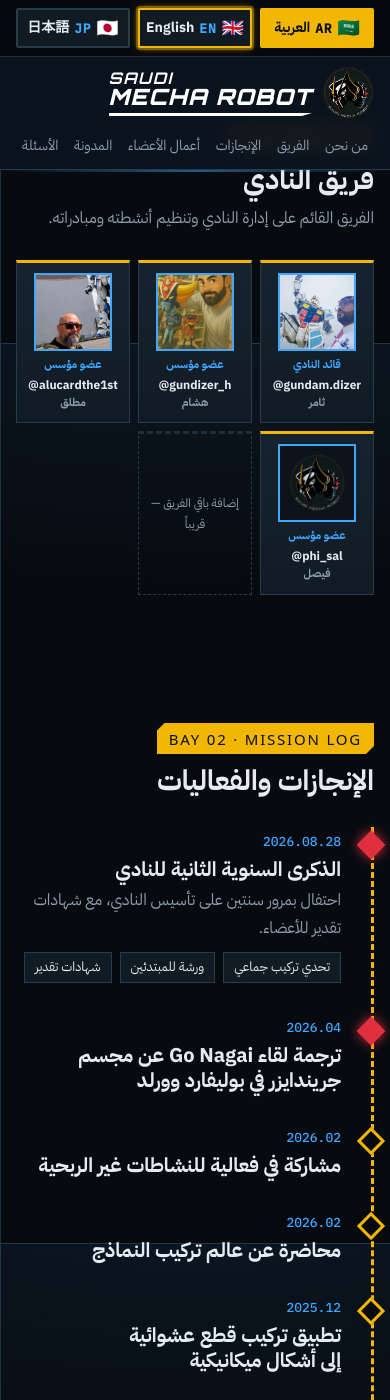
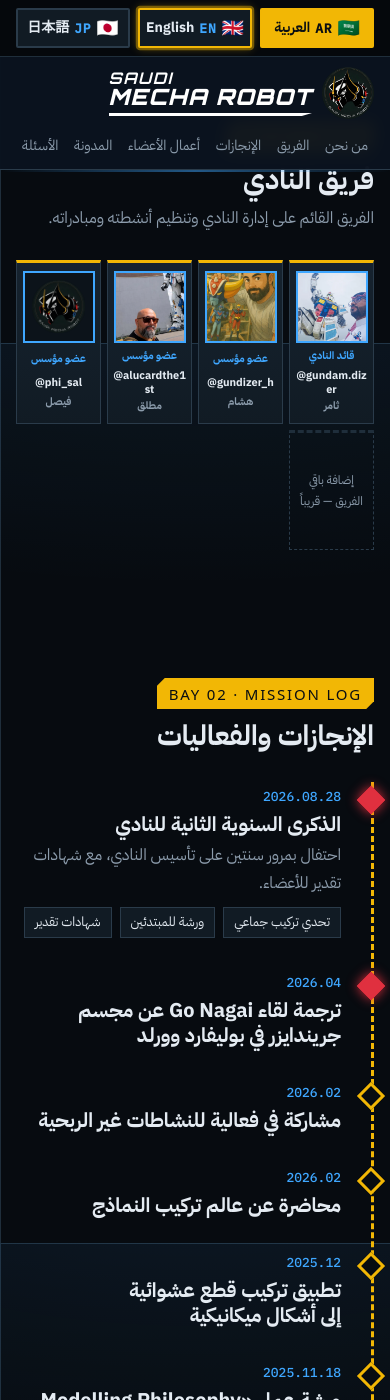
Before and after one commit to SaudiMechaRobot/SaudiMechaRobot.github.io, a Jekyll site: the page built from index.html, in a window 390 px wide and 1400 px high, scrolled down 3257 px. Built offline with Jekyll 4.4.1, drawn with Linux system fonts in a browser that asks for light colours; some web fonts are replaced.

Commit message:
Add files via upload

```diff
--- a/assets/css/style.css
+++ b/assets/css/style.css
@@ -349,7 +349,7 @@ html,body{overflow-x:clip}
 .join .cta .btn{gap:10px}
 
 /* ---- Club team (CREW) ---- */
-.team{display:grid;grid-template-columns:repeat(auto-fill,minmax(150px,170px));gap:12px}
+.team{display:grid;grid-template-columns:repeat(4,minmax(0,170px));gap:12px}
 .crew{display:grid;justify-items:center;text-align:center;gap:6px;padding:14px 12px;background:linear-gradient(180deg,var(--panel-2),var(--panel));border:1px solid var(--line);border-top:3px solid var(--hazard)}
 .crew-photo{width:110px;height:110px;border-radius:0;overflow:hidden;border:2px solid var(--beam);background:var(--deck);display:grid;place-items:center}
 .crew-photo img{width:100%;height:100%;object-fit:cover}
@@ -382,11 +382,11 @@ html,body{overflow-x:clip}
 .post-gallery a:hover img{transform:scale(1.04)}
 @media (max-width:640px){.post-gallery{grid-template-columns:1fr 1fr}.post-gallery img{height:180px}}
 @media (max-width:640px){
-  .team{grid-template-columns:repeat(3,minmax(0,1fr));gap:8px}
-  .crew{padding:10px 6px;gap:4px}
-  .crew-photo{width:78px;height:78px}
-  .crew h3{font-size:12px}
-  .crew .tag,.crew-name{font-size:11px}
+  .team{grid-template-columns:repeat(4,minmax(0,1fr));gap:6px}
+  .crew{padding:8px 4px;gap:4px}
+  .crew-photo{width:100%;max-width:72px;height:auto;aspect-ratio:1}
+  .crew h3{font-size:11px}
+  .crew .tag,.crew-name{font-size:10.5px}
   .crew.slot{min-height:120px;font-size:12px;padding:8px}
 }
-/* build 202610211500 */
+/* build 202610251200 */
```
